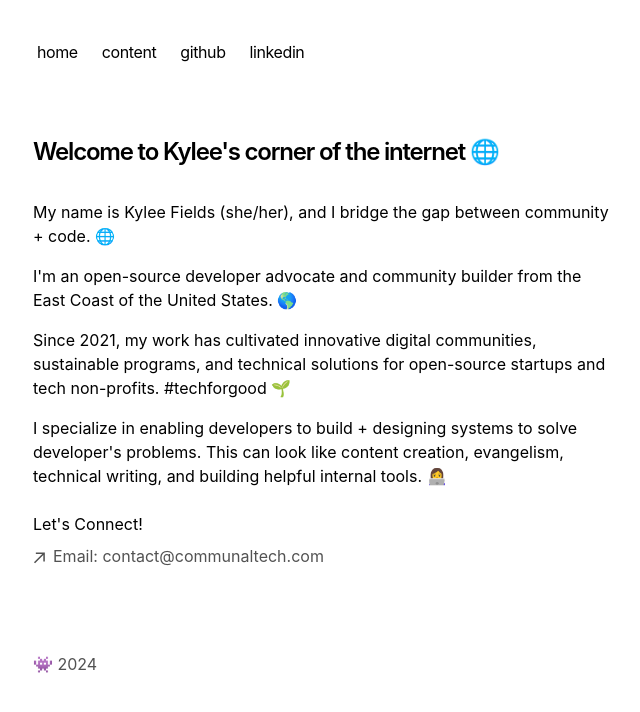
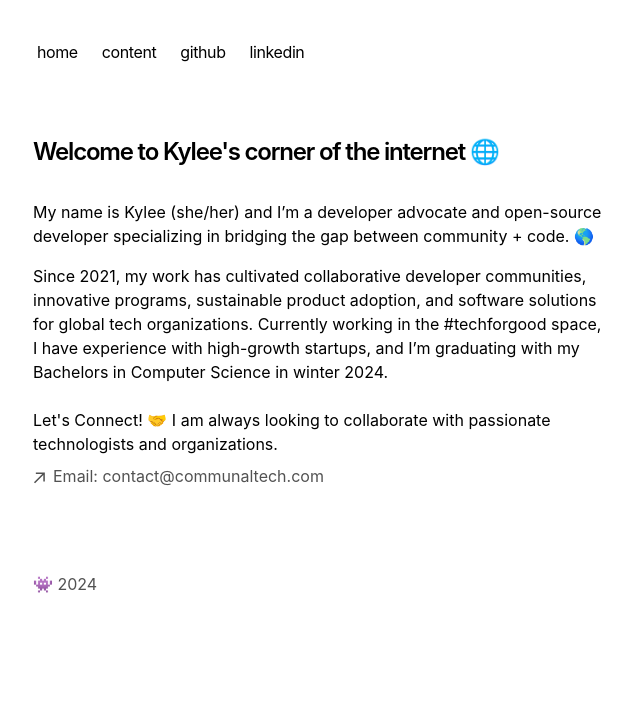
Before and after one commit to kyleecodes/communaltech_nextjs_website, a Next.js app: page / in a window 1280 px wide. Shown: the top 712 px of the page, without its empty margins (319-959 px from the left). Built offline with nearby package versions, Linux system fonts and the light colour scheme.

Commit message:
Update bio

```diff
--- a/app/page.tsx
+++ b/app/page.tsx
@@ -8,22 +8,14 @@ export default function Page() {
         Welcome to Kylee's corner of the internet 🌐
       </h1>
       <p className="mb-4">
-        {`My name is Kylee Fields (she/her), and I bridge the gap between community + code.  🌐`}
+        {`My name is Kylee (she/her) and I’m a developer advocate and open-source developer specializing in bridging the gap between community + code. 🌎`}
       </p>
       <p className="mb-4">
         {`
-        I'm an open-source developer advocate and community builder from the East Coast of the United States. 🌎`}
-      </p>
-      <p className="mb-4">
-        {`
-        Since 2021, my work has cultivated innovative digital communities, sustainable programs, and technical solutions for open-source startups and tech non-profits. #techforgood 🌱`}
-      </p>
-      <p className="mb-4">
-        {`
-        I specialize in enabling developers to build + designing systems to solve developer's problems. This can look like content creation, evangelism, technical writing, and building helpful internal tools. 👩‍💻 `}
+        Since 2021, my work has cultivated collaborative developer communities, innovative programs, sustainable product adoption, and software solutions for global tech organizations. Currently working in the #techforgood space, I have experience with high-growth startups, and I’m graduating with my Bachelors in Computer Science in winter 2024.`}
       </p>
       <div className="mt-6 mb-4">
-        Let's Connect!
+      Let's Connect! 🤝 I am always looking to collaborate with passionate technologists and organizations.
         <Socials />
       </div>
     </section>
```
